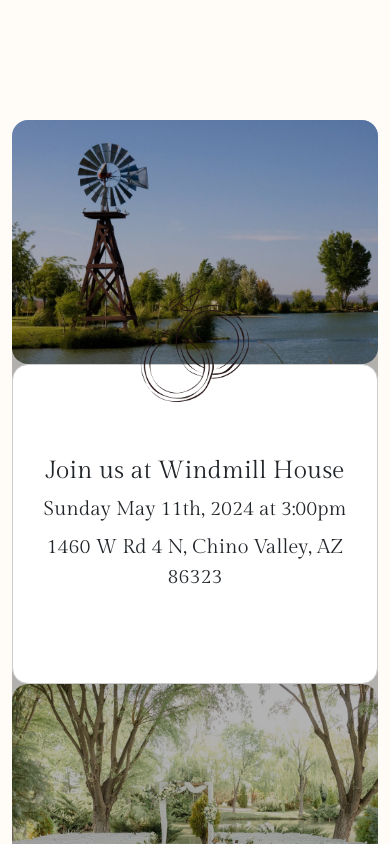
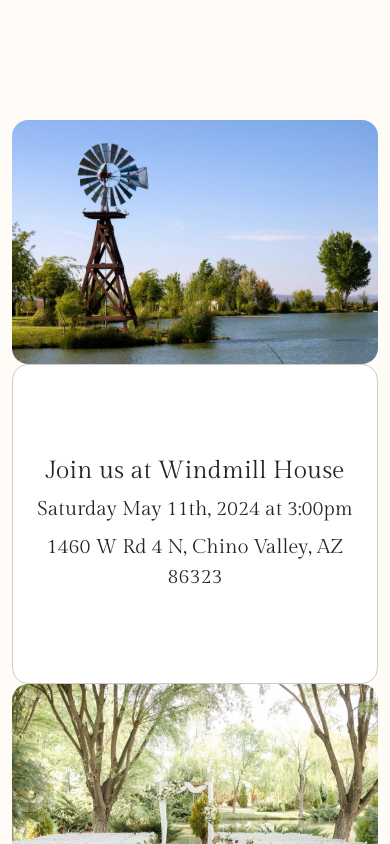
Before and after one commit to m-nelsen/wedding, a React (Vite) app: page / in a window 390 px wide. Shown: the part 800-1644 px from the top of the page. Built offline with nearby package versions, Linux system fonts and the light colour scheme.

Commit message:
Removing overlay & removing rings on small screens

```diff
--- a/src/App.tsx
+++ b/src/App.tsx
@@ -56,7 +56,6 @@ function App() {
       </section>
 
       <section className="container-md position-relative join-us">
-        <div className="overlay rounded"></div>
         <div className="row bg-primary m-0 w-100">
           <div className="col-12 col-md-4 p-0 m-0 mr-md-2">
             <img
@@ -72,7 +71,7 @@ function App() {
           <div className="col-12 col-md-8 p-0 m-0 p-md-1 position-relative">
             <div className="location-info g-0">
               <div
-                className="position-absolute w-100 d-flex"
+                className="position-absolute w-100 dual-rings"
                 style={{ top: "-90px" }}
               >
                 <img
@@ -84,7 +83,7 @@ function App() {
               </div>
               <div className="text-center bg-light border border-secondary border-1 h-100 rounded py-5 px-1 d-flex flex-column justify-content-center join-us-info">
                 <h2 className="mt-3">Join us at Windmill House</h2>
-                <p className="fs-5 mb-2">Sunday May 11th, 2024 at 3:00pm</p>
+                <p className="fs-5 mb-2">Saturday May 11th, 2024 at 3:00pm</p>
                 <p className="fs-5">1460 W Rd 4 N, Chino Valley, AZ 86323</p>
               </div>
             </div>
--- a/src/scss/main.scss
+++ b/src/scss/main.scss
@@ -80,6 +80,10 @@ body {
   padding-top: 0.25rem;
 }
 
+.dual-rings {
+  display: flex;
+}
+
 .overlay {
   position: absolute;
   background-color: black;
@@ -111,6 +115,10 @@ body {
     padding-top: 0;
   }
 
+  .dual-rings {
+    display: none;
+  }
+
   .overlay {
     opacity: 0.3;
   }
```
